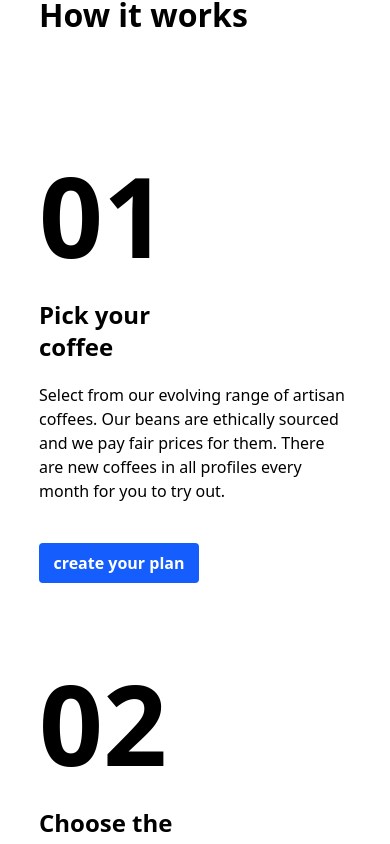
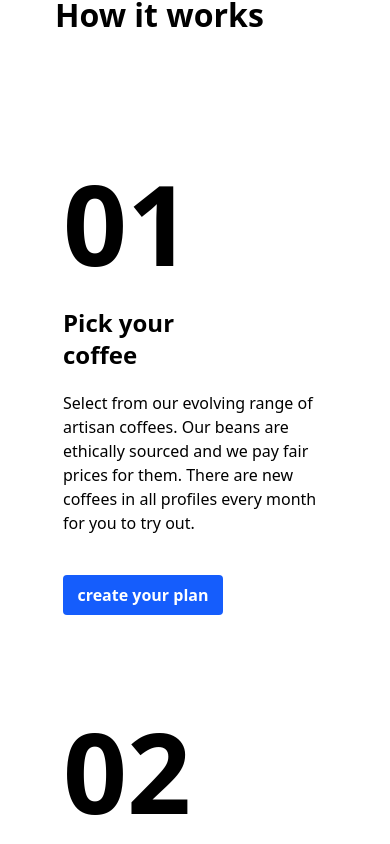
Before and after one commit to ItaloDev-Marcelo/Coffee-Roaster-V2, a React (Vite) app: page / in a window 390 px wide. Shown: the part 4149-4993 px from the top of the page. Built offline with nearby package versions, Linux system fonts and the light colour scheme.

Commit message:
style: change style in some part of CardType2

```diff
--- a/src/components/Card/CardType2.tsx
+++ b/src/components/Card/CardType2.tsx
@@ -3,7 +3,7 @@ import Button from "../Plan-Button/Button"
 
 const CardType2 = ({num, title, description, hasAButton}:CardType2Props) => {
   return (
-    <article className='w-78 lg:w-75  my-4 lg:my-0 lg:mx-0'>
+    <article className='w-70 md:w-68 p-2 lg:p-0 lg:w-75  my-4 lg:my-0 lg:mx-0'>
          <h3 className='font-bold text-[7rem] lg:text-[6.5rem]'>{num}</h3>
          <h4 className="text-2xl font-semibold w-37.5 lg:w-75">{title}</h4>
          <p className="my-5">{description}</p>
```
